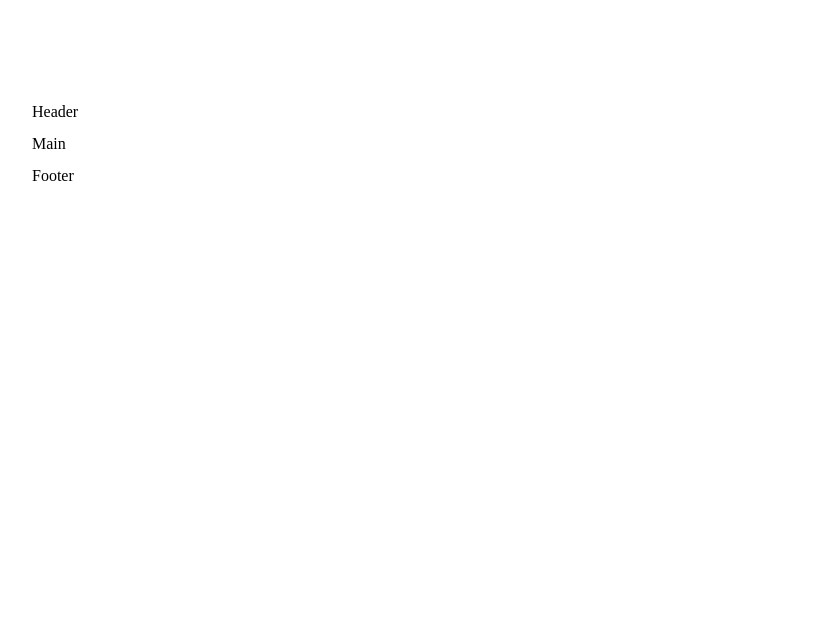
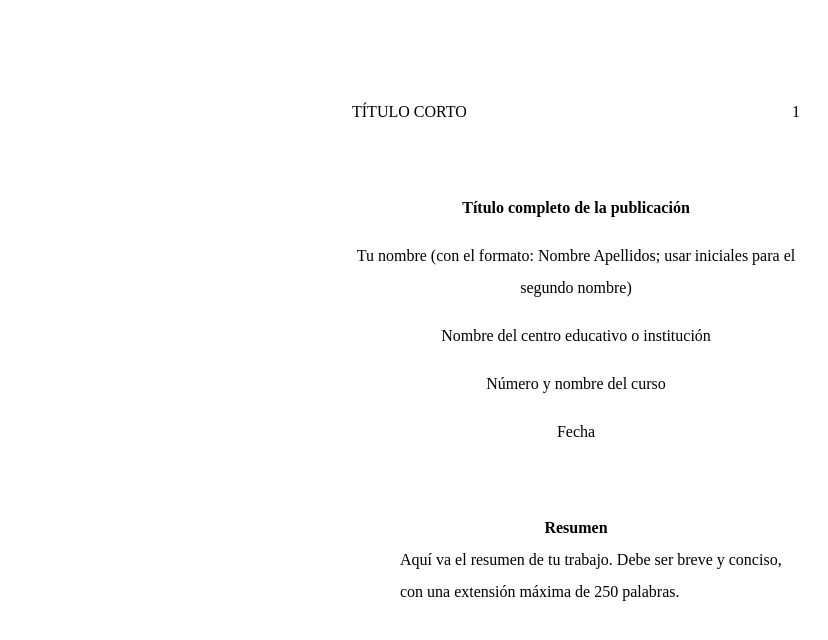
Before and after one commit to virtualitems/html-apa-style, a plain HTML site: page index.html in a window 1280 px wide. Shown: the whole page, without its empty margins (64-892 px from the left). Drawn offline with Linux system fonts and the light colour scheme.

Commit message:
add classes for title page

```diff
--- a/apa7.css
+++ b/apa7.css
@@ -11,6 +11,8 @@ body {
 }
 
 body {
+  width: 50%;
+  margin: 0 auto;
   padding: 1in;
   text-align: left;
   line-height: 2;
@@ -18,49 +20,17 @@ body {
   font-size: 12pt;
 }
 
-/* TEXTS */
+/* PAGE HEADER */
 
-h1 {
-  text-align: center;
-  text-transform: capitalize;
-  font-weight: bold;
+header {
+  display: flex;
+  flex-direction: row;
+  justify-content: space-between;
 }
 
-h2 {
-  text-align: left;
-  text-transform: capitalize;
-  font-weight: bold;
-}
-
-h3 {
-  text-align: left;
-  text-transform: capitalize;
-  font-weight: bold;
-  font-style: italic;
-}
-
-h4 {
-  margin-left: 0.5in;
-  text-align: left;
-  text-transform: capitalize;
-  font-weight: bold;
-}
-
-h5 {
-  margin-left: 0.5in;
-  text-align: left;
-  text-transform: capitalize;
-  font-weight: bold;
-  font-style: italic;
-}
-
-p {
-  margin-left: 0.5in;
-  text-align: left;
-}
-
-.footnote {
-  font-size: 8pt;
+header .running-head,
+header .page-number {
+  text-transform: uppercase;
 }
 
 /* FONTS */
@@ -106,3 +76,71 @@ p {
   font-family: "Courier New";
   font-size: 10pt;
 }
+
+/* TEXTS */
+
+h1 {
+  margin: 0;
+  text-align: center;
+  font-size: inherit;
+  font-weight: bold;
+}
+
+h2 {
+  margin: 0;
+  text-align: left;
+  font-size: inherit;
+  font-weight: bold;
+}
+
+h3 {
+  margin: 0;
+  text-align: left;
+  font-size: inherit;
+  font-weight: bold;
+  font-style: italic;
+}
+
+h4 {
+  margin: 0;
+  margin-left: 0.5in;
+  text-align: left;
+  font-size: inherit;
+  font-weight: bold;
+}
+
+h5,
+h6 {
+  margin: 0;
+  margin-left: 0.5in;
+  text-align: left;
+  font-size: inherit;
+  font-weight: bold;
+  font-style: italic;
+}
+
+p {
+  margin-left: 0.5in;
+  text-align: left;
+}
+
+/* TITLE PAGE */
+
+#title-page .paper-title,
+#title-page .author-note {
+  display: block;
+  margin: 0;
+  margin-top: 4em;
+  text-align: center;
+  font-weight: bold;
+}
+
+#title-page .title-element {
+  display: block;
+  margin-top: 1em;
+  text-align: center;
+}
+
+.footnote {
+  font-size: 8pt;
+}
--- a/index.html
+++ b/index.html
@@ -16,15 +16,37 @@
 </head>
 
 <body>
-  <header>
-    Header
-  </header>
-  <main>
-    Main
-  </main>
-  <footer>
-    Footer
-  </footer>
+
+  <section id="title-page">
+    <header>
+      <span class="running-head">Título corto</span>
+      <span class="page-number">1</span>
+    </header>
+    <span class="paper-title">
+      Título completo de la publicación
+    </span>
+    <span class="title-element">
+      Tu nombre (con el formato: Nombre Apellidos; usar iniciales para el segundo nombre)
+    </span>
+    <span class="title-element">
+      Nombre del centro educativo o institución
+    </span>
+    <span class="title-element">
+      Número y nombre del curso
+    </span>
+    <span class="title-element">
+      Fecha
+    </span>
+    <span class="author-note">Resumen</span>
+    <p>
+      Aquí va el resumen de tu trabajo. Debe ser breve y conciso, con una extensión máxima de 250 palabras.
+    </p>
+  </section>
+
+  <section>
+
+  </section>
+
 </body>
 
 </html>
```
